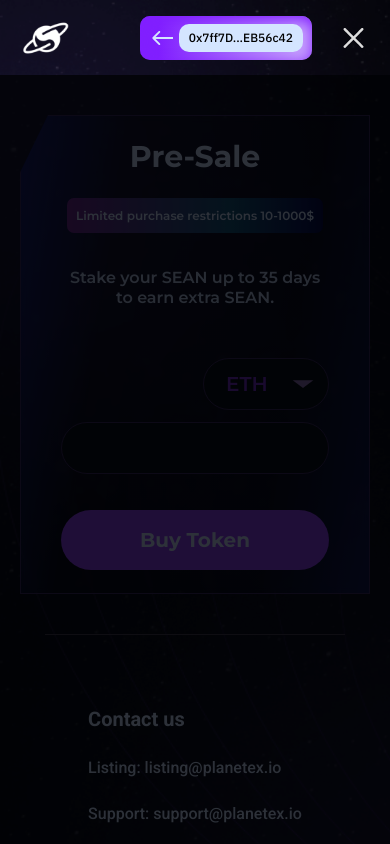
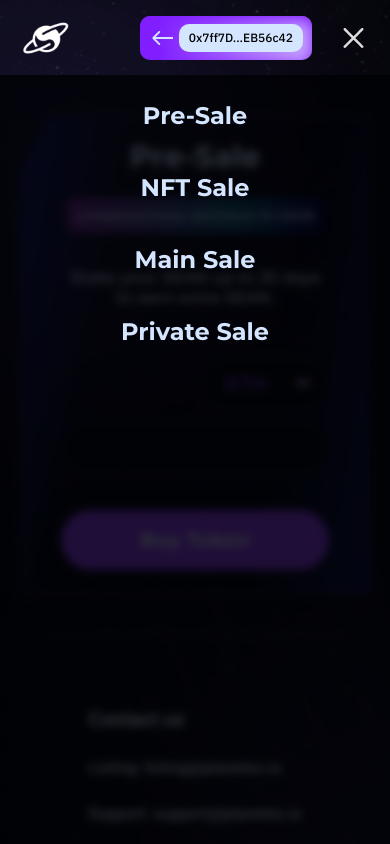
Before and after one commit to dexolacom/Planetex-app, a React (Create React App) app: page /presale in a window 390 px wide. Both pictures are taken after a click on the icon 353 px from the left and 37 px from the top of the page. Shown: the top 844 px of the page. Built offline with nearby package versions, Linux system fonts and the light colour scheme.

Commit message:
ADD | finish burger menu

```diff
--- a/src/components/Header/BurgerMenu/BurgerMenu.tsx
+++ b/src/components/Header/BurgerMenu/BurgerMenu.tsx
@@ -1,15 +1,16 @@
 import React from 'react';
-import { Wrapper } from './styles';
-import { Link, Links, RouterLink } from '../styles';
+import { Wrapper, Links, RouterLink } from './styles';
 
 
 const BurgerMenu = () => {
   return (
     <Wrapper>
-      {/*<RouterLink to='/presale'>Pre-Sale</RouterLink>*/}
-      {/*<Link href='#'>NFT Sale</Link>*/}
-      {/*<Link href='#'>Main Sale</Link>*/}
-      {/*<Link href='#'>Private Sale</Link>*/}
+      <Links>
+        <RouterLink to='/presale'>Pre-Sale</RouterLink>
+        <a href='#'>NFT Sale</a>
+        <a href='#'>Main Sale</a>
+        <a href='#'>Private Sale</a>
+      </Links>
     </Wrapper>
   );
 };
--- a/src/components/Header/BurgerMenu/styles.ts
+++ b/src/components/Header/BurgerMenu/styles.ts
@@ -1,4 +1,5 @@
 import styled from 'styled-components';
+import { NavLink } from 'react-router-dom';
 
 export const Wrapper = styled.nav`
   background: rgba(1, 2, 4, 0.79);
@@ -7,9 +8,32 @@ export const Wrapper = styled.nav`
   position: fixed;
   z-index: 9999;
   touch-action: none;
+  display: flex;
+  align-items: flex-start;
+  justify-content: center;
+  backdrop-filter: blur(4px);
+`
 
+export const Links = styled.div`
   display: flex;
   flex-direction: column;
   align-items: center;
-  justify-content: center;
+  margin-top: 30px;
+  gap: 50px;
+
+  a {
+    font-weight: 700;
+    line-height: 22px;
+    text-decoration: none;
+    color: #D4E5FF;
+    font-size: 24px;
+  }
 `
+
+export const RouterLink = styled(NavLink)`
+  font-weight: 700;
+  line-height: 22px;
+  text-decoration: none;
+  color: #D4E5FF;
+  font-size: 24px;
+`
--- a/src/components/Header/styles.ts
+++ b/src/components/Header/styles.ts
@@ -10,6 +10,11 @@ export const Wrapper = styled.div`
   display: flex;
   align-items: center;
   height: 120px;
+
+  @media screen and (max-width: 880px) {
+    height: 100px;
+  }
+
 
   @media screen and (max-width: 576px) {
     height: 75px;
```
